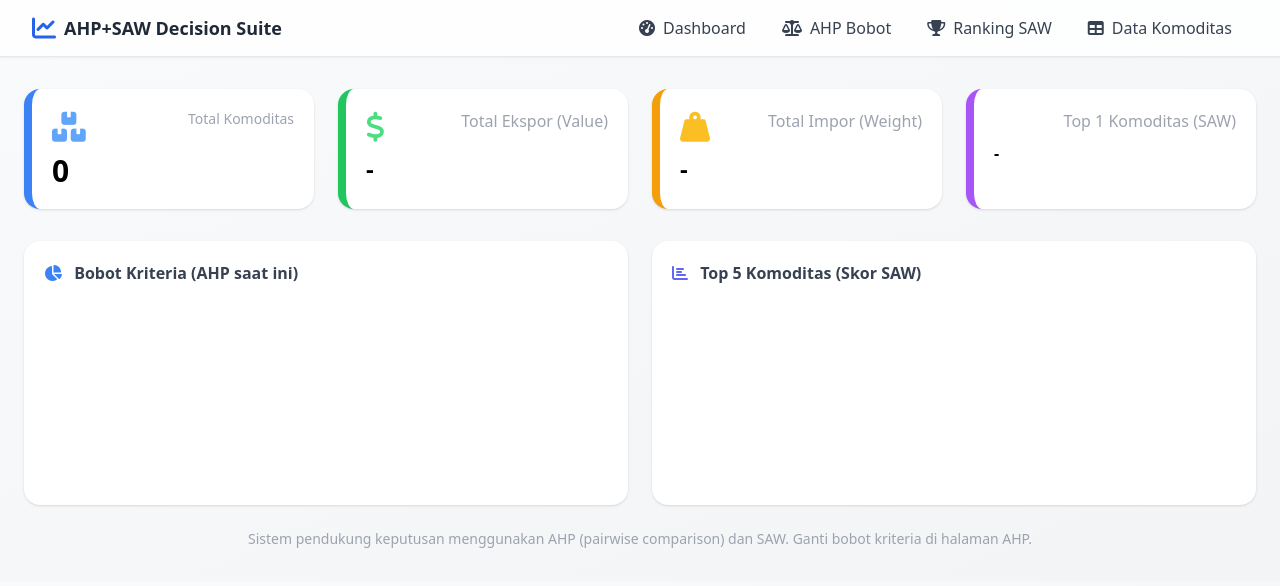
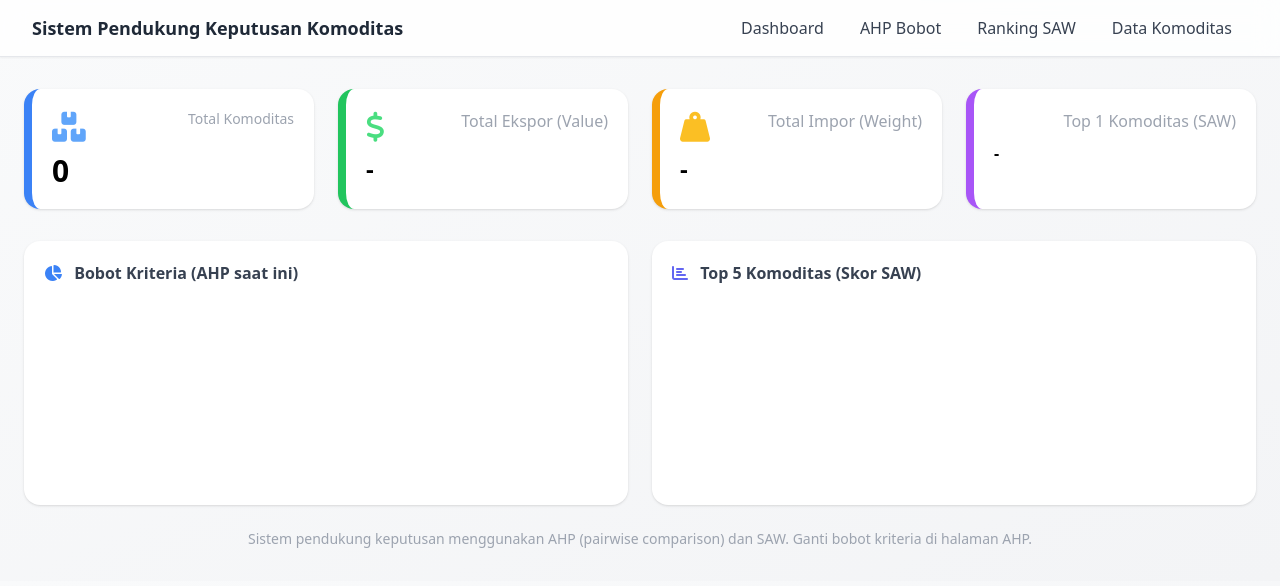
Before and after one commit to satriazoid/SPK-Dashboard-Engine-prioritas, a plain HTML site: page index.html in a window 1280 px wide. Drawn offline with nearby package versions, Linux system fonts and the light colour scheme; some packages are replaced by stand-ins of ours; a script that the page names is missing; some icons are missing.

Commit message:
editing dashboard

```diff
--- a/index.html
+++ b/index.html
@@ -21,22 +21,20 @@
         <div class="max-w-7xl mx-auto px-4 sm:px-6 lg:px-8">
             <div class="flex flex-wrap items-center justify-between py-2">
                 <div class="flex items-center space-x-2">
-                    <i class="fas fa-chart-line text-2xl text-blue-600"></i>
-                    <span class="font-bold text-gray-800 text-lg">AHP+SAW Decision Suite</span>
+                    <span class="font-bold text-gray-800 text-lg">Sistem Pendukung Keputusan Komoditas</span>
                 </div>
                 <div class="flex space-x-1 mt-2 sm:mt-0" id="nav-buttons">
                     <button data-page="dashboard"
-                        class="nav-btn px-4 py-2 rounded-lg font-medium text-gray-700 hover:bg-blue-50 transition flex items-center gap-2"><i
-                            class="fas fa-tachometer-alt"></i> Dashboard</button>
+                        class="nav-btn px-4 py-2 rounded-lg font-medium text-gray-700 hover:bg-blue-50 transition flex items-center gap-2">Dashboard</button>
                     <button data-page="ahp"
-                        class="nav-btn px-4 py-2 rounded-lg font-medium text-gray-700 hover:bg-blue-50 transition flex items-center gap-2"><i
-                            class="fas fa-balance-scale"></i> AHP Bobot</button>
+                        class="nav-btn px-4 py-2 rounded-lg font-medium text-gray-700 hover:bg-blue-50 transition flex items-center gap-2">AHP
+                        Bobot</button>
                     <button data-page="ranking"
-                        class="nav-btn px-4 py-2 rounded-lg font-medium text-gray-700 hover:bg-blue-50 transition flex items-center gap-2"><i
-                            class="fas fa-trophy"></i> Ranking SAW</button>
+                        class="nav-btn px-4 py-2 rounded-lg font-medium text-gray-700 hover:bg-blue-50 transition flex items-center gap-2">Ranking
+                        SAW</button>
                     <button data-page="data"
-                        class="nav-btn px-4 py-2 rounded-lg font-medium text-gray-700 hover:bg-blue-50 transition flex items-center gap-2"><i
-                            class="fas fa-table"></i> Data Komoditas</button>
+                        class="nav-btn px-4 py-2 rounded-lg font-medium text-gray-700 hover:bg-blue-50 transition flex items-center gap-2">
+                        Data Komoditas</button>
                 </div>
             </div>
         </div>
@@ -192,6 +190,7 @@
             </div>
         </div>
     </div>
+
     <script src="script.js"></script>
 </body>
 
```
Also changed, not shown: style.css (indentation only).
